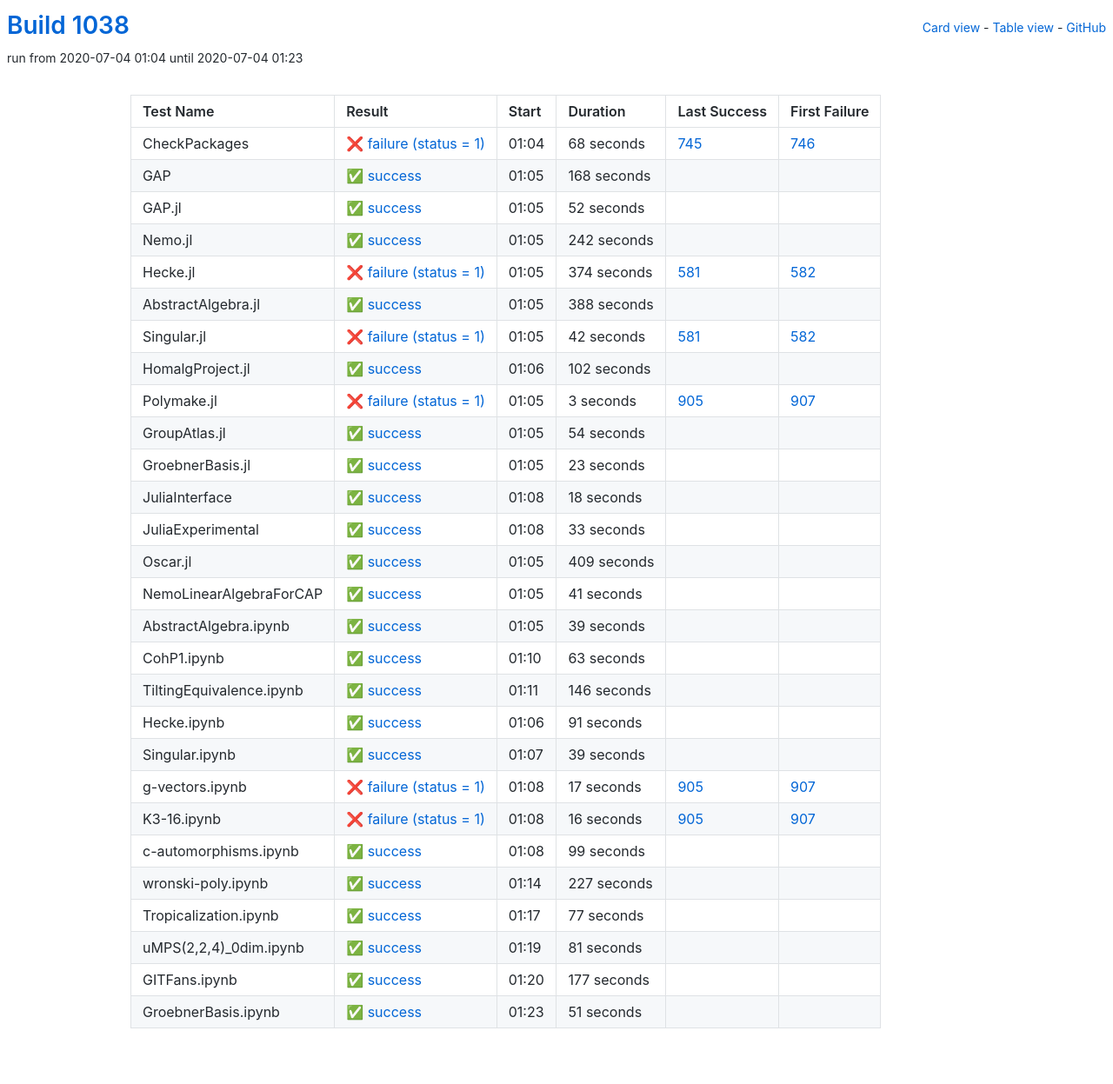
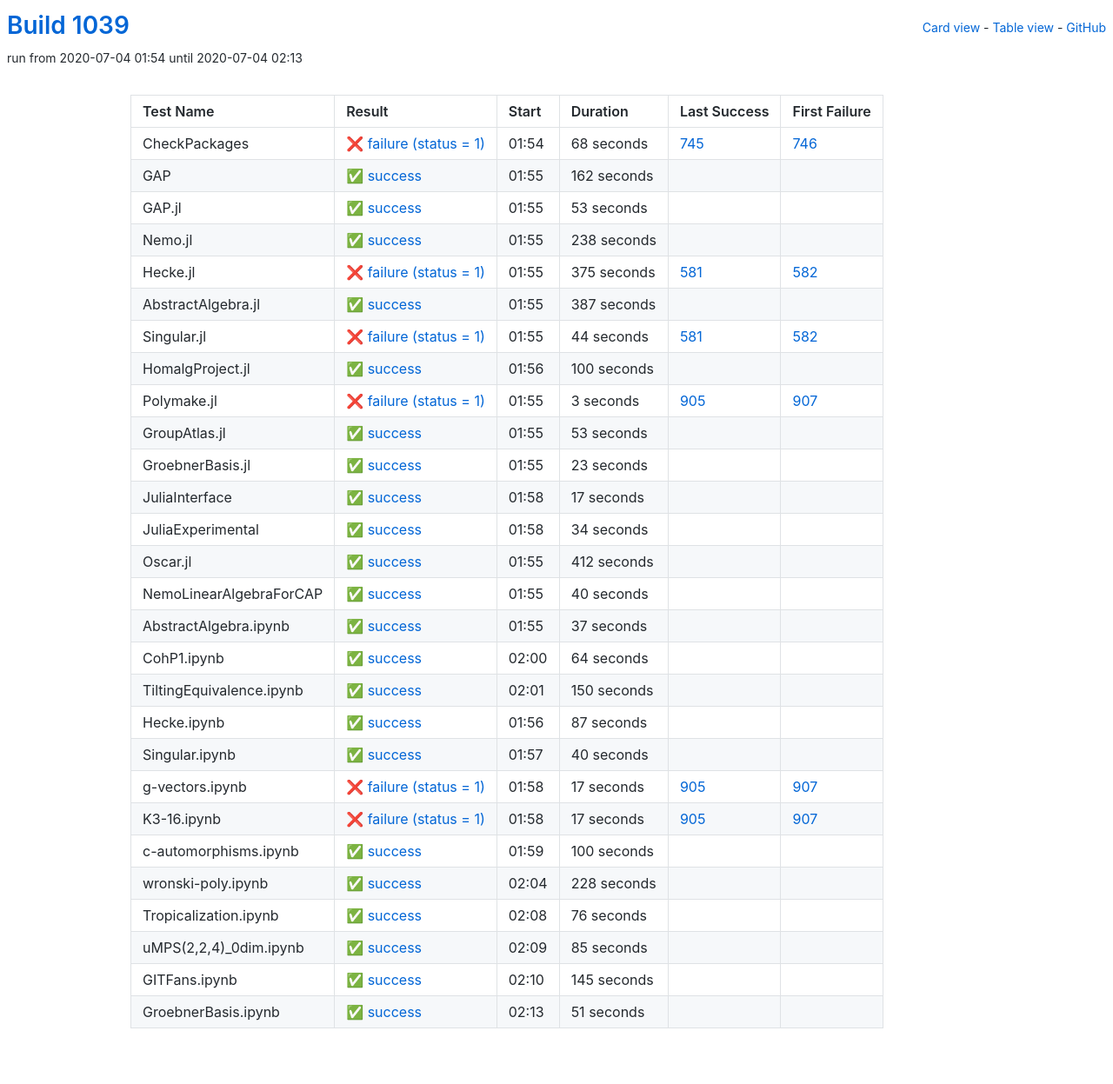
Before and after one commit to oscar-system/oscar-ci-status-1.4, a Jekyll site: the page built from table.html, in a window 1280 px wide. Shown: the whole page at 87% size. Built offline with Jekyll 4.4.1, drawn with Linux system fonts in a browser that asks for light colours.

Commit message:
Build #1039

```diff
--- a/_data/ci.yml
+++ b/_data/ci.yml
@@ -1,6 +1,6 @@
 ---
-build: 1038
-build_url: https://oscarci.mathematik.uni-kl.de/job/oscar-julia-1.4/1038/
+build: 1039
+build_url: https://oscarci.mathematik.uni-kl.de/job/oscar-julia-1.4/1039/
 job: oscar-julia-1.4
 organization: oscar-system
 repo: oscar-ci-status-1.4
@@ -8,8 +8,8 @@ repourl: https://github.com/oscar-system/oscar-ci-status-1.4
 tests:
 - name: CheckPackages
   id: checkpackages
-  log: https://oscarci.mathematik.uni-kl.de/job/oscar-julia-1.4/1038/artifact/logs/build-1038/CheckPackages.log
-  start: 2020-07-04 01:04
+  log: https://oscarci.mathematik.uni-kl.de/job/oscar-julia-1.4/1039/artifact/logs/build-1039/CheckPackages.log
+  start: 2020-07-04 01:54
   success: false
   exitcode: 1
   status: failure
@@ -20,92 +20,92 @@ tests:
   first_failure_url: https://oscarci.mathematik.uni-kl.de/job/oscar-julia-1.4/746/
 - name: GAP
   id: gap
-  log: https://oscarci.mathematik.uni-kl.de/job/oscar-julia-1.4/1038/artifact/logs/build-1038/GAP.log
-  start: 2020-07-04 01:05
+  log: https://oscarci.mathematik.uni-kl.de/job/oscar-julia-1.4/1039/artifact/logs/build-1039/GAP.log
+  start: 2020-07-04 01:55
   success: true
   exitcode: 0
   status: success
-  duration: 168
+  duration: 162
   last_success: false
   last_success_url:
   first_failure: false
   first_failure_url:
 - name: GAP.jl
   id: gap-jl
-  log: https://oscarci.mathematik.uni-kl.de/job/oscar-julia-1.4/1038/artifact/logs/build-1038/GAP.jl.log
-  start: 2020-07-04 01:05
+  log: https://oscarci.mathematik.uni-kl.de/job/oscar-julia-1.4/1039/artifact/logs/build-1039/GAP.jl.log
+  start: 2020-07-04 01:55
   success: true
   exitcode: 0
   status: success
-  duration: 52
+  duration: 53
   last_success: false
   last_success_url:
   first_failure: false
   first_failure_url:
 - name: Nemo.jl
   id: nemo-jl
-  log: https://oscarci.mathematik.uni-kl.de/job/oscar-julia-1.4/1038/artifact/logs/build-1038/Nemo.jl.log
-  start: 2020-07-04 01:05
+  log: https://oscarci.mathematik.uni-kl.de/job/oscar-julia-1.4/1039/artifact/logs/build-1039/Nemo.jl.log
+  start: 2020-07-04 01:55
   success: true
   exitcode: 0
   status: success
-  duration: 242
+  duration: 238
   last_success: false
   last_success_url:
   first_failure: false
   first_failure_url:
 - name: Hecke.jl
   id: hecke-jl
-  log: https://oscarci.mathematik.uni-kl.de/job/oscar-julia-1.4/1038/artifact/logs/build-1038/Hecke.jl.log
-  start: 2020-07-04 01:05
+  log: https://oscarci.mathematik.uni-kl.de/job/oscar-julia-1.4/1039/artifact/logs/build-1039/Hecke.jl.log
+  start: 2020-07-04 01:55
   success: false
   exitcode: 1
   status: failure
-  duration: 374
+  duration: 375
   last_success: 581
   last_success_url: https://oscarci.mathematik.uni-kl.de/job/oscar-julia-1.4/581/
   first_failure: 582
   first_failure_url: https://oscarci.mathematik.uni-kl.de/job/oscar-julia-1.4/582/
 - name: AbstractAlgebra.jl
   id: abstractalgebra-jl
-  log: https://oscarci.mathematik.uni-kl.de/job/oscar-julia-1.4/1038/artifact/logs/build-1038/AbstractAlgebra.jl.log
-  start: 2020-07-04 01:05
+  log: https://oscarci.mathematik.uni-kl.de/job/oscar-julia-1.4/1039/artifact/logs/build-1039/AbstractAlgebra.jl.log
+  start: 2020-07-04 01:55
   success: true
   exitcode: 0
   status: success
-  duration: 388
+  duration: 387
   last_success: false
   last_success_url:
   first_failure: false
   first_failure_url:
 - name: Singular.jl
   id: singular-jl
-  log: https://oscarci.mathematik.uni-kl.de/job/oscar-julia-1.4/1038/artifact/logs/build-1038/Singular.jl.log
-  start: 2020-07-04 01:05
+  log: https://oscarci.mathematik.uni-kl.de/job/oscar-julia-1.4/1039/artifact/logs/build-1039/Singular.jl.log
+  start: 2020-07-04 01:55
   success: false
   exitcode: 1
   status: failure
-  duration: 42
+  duration: 44
   last_success: 581
   last_success_url: https://oscarci.mathematik.uni-kl.de/job/oscar-julia-1.4/581/
   first_failure: 582
   first_failure_url: https://oscarci.mathematik.uni-kl.de/job/oscar-julia-1.4/582/
 - name: HomalgProject.jl
   id: homalgproject-jl
-  log: https://oscarci.mathematik.uni-kl.de/job/oscar-julia-1.4/1038/artifact/logs/build-1038/HomalgProject.jl.log
-  start: 2020-07-04 01:06
+  log: https://oscarci.mathematik.uni-kl.de/job/oscar-julia-1.4/1039/artifact/logs/build-1039/HomalgProject.jl.log
+  start: 2020-07-04 01:56
   success: true
   exitcode: 0
   status: success
-  duration: 102
+  duration: 100
   last_success: false
   last_success_url:
   first_failure: false
   first_failure_url:
 - name: Polymake.jl
   id: polymake-jl
-  log: https://oscarci.mathematik.uni-kl.de/job/oscar-julia-1.4/1038/artifact/logs/build-1038/Polymake.jl.log
-  start: 2020-07-04 01:05
+  log: https://oscarci.mathematik.uni-kl.de/job/oscar-julia-1.4/1039/artifact/logs/build-1039/Polymake.jl.log
+  start: 2020-07-04 01:55
   success: false
   exitcode: 1
   status: failure
@@ -116,20 +116,20 @@ tests:
   first_failure_url: https://oscarci.mathematik.uni-kl.de/job/oscar-julia-1.4/907/
 - name: GroupAtlas.jl
   id: groupatlas-jl
-  log: https://oscarci.mathematik.uni-kl.de/job/oscar-julia-1.4/1038/artifact/logs/build-1038/GroupAtlas.jl.log
-  start: 2020-07-04 01:05
+  log: https://oscarci.mathematik.uni-kl.de/job/oscar-julia-1.4/1039/artifact/logs/build-1039/GroupAtlas.jl.log
+  start: 2020-07-04 01:55
   success: true
   exitcode: 0
   status: success
-  duration: 54
+  duration: 53
   last_success: false
   last_success_url:
   first_failure: false
   first_failure_url:
 - name: GroebnerBasis.jl
   id: groebnerbasis-jl
-  log: https://oscarci.mathematik.uni-kl.de/job/oscar-julia-1.4/1038/artifact/logs/build-1038/GroebnerBasis.jl.log
-  start: 2020-07-04 01:05
+  log: https://oscarci.mathematik.uni-kl.de/job/oscar-julia-1.4/1039/artifact/logs/build-1039/GroebnerBasis.jl.log
+  start: 2020-07-04 01:55
   success: true
   exitcode: 0
   status: success
@@ -140,116 +140,116 @@ tests:
   first_failure_url:
 - name: JuliaInterface
   id: juliainterface
-  log: https://oscarci.mathematik.uni-kl.de/job/oscar-julia-1.4/1038/artifact/logs/build-1038/JuliaInterface.log
-  start: 2020-07-04 01:08
+  log: https://oscarci.mathematik.uni-kl.de/job/oscar-julia-1.4/1039/artifact/logs/build-1039/JuliaInterface.log
+  start: 2020-07-04 01:58
   success: true
   exitcode: 0
   status: success
-  duration: 18
+  duration: 17
   last_success: false
   last_success_url:
   first_failure: false
   first_failure_url:
 - name: JuliaExperimental
   id: juliaexperimental
-  log: https://oscarci.mathematik.uni-kl.de/job/oscar-julia-1.4/1038/artifact/logs/build-1038/JuliaExperimental.log
-  start: 2020-07-04 01:08
+  log: https://oscarci.mathematik.uni-kl.de/job/oscar-julia-1.4/1039/artifact/logs/build-1039/JuliaExperimental.log
+  start: 2020-07-04 01:58
   success: true
   exitcode: 0
   status: success
-  duration: 33
+  duration: 34
   last_success: false
   last_success_url:
   first_failure: false
   first_failure_url:
 - name: Oscar.jl
   id: oscar-jl
-  log: https://oscarci.mathematik.uni-kl.de/job/oscar-julia-1.4/1038/artifact/logs/build-1038/Oscar.jl.log
-  start: 2020-07-04 01:05
+  log: https://oscarci.mathematik.uni-kl.de/job/oscar-julia-1.4/1039/artifact/logs/build-1039/Oscar.jl.log
+  start: 2020-07-04 01:55
   success: true
   exitcode: 0
   status: success
-  duration: 409
+  duration: 412
   last_success: false
   last_success_url:
   first_failure: false
   first_failure_url:
 - name: NemoLinearAlgebraForCAP
   id: nemolinearalgebraforcap
-  log: https://oscarci.mathematik.uni-kl.de/job/oscar-julia-1.4/1038/artifact/logs/build-1038/NemoLinearAlgebraForCAP.log
-  start: 2020-07-04 01:05
+  log: https://oscarci.mathematik.uni-kl.de/job/oscar-julia-1.4/1039/artifact/logs/build-1039/NemoLinearAlgebraForCAP.log
+  start: 2020-07-04 01:55
   success: true
   exitcode: 0
   status: success
-  duration: 41
+  duration: 40
   last_success: false
   last_success_url:
   first_failure: false
   first_failure_url:
 - name: AbstractAlgebra.ipynb
   id: abstractalgebra-ipynb
-  log: https://oscarci.mathematik.uni-kl.de/job/oscar-julia-1.4/1038/artifact/logs/build-1038/AbstractAlgebra.ipynb.log
-  start: 2020-07-04 01:05
+  log: https://oscarci.mathematik.uni-kl.de/job/oscar-julia-1.4/1039/artifact/logs/build-1039/AbstractAlgebra.ipynb.log
+  start: 2020-07-04 01:55
   success: true
   exitcode: 0
   status: success
-  duration: 39
+  duration: 37
   last_success: false
   last_success_url:
   first_failure: false
   first_failure_url:
 - name: CohP1.ipynb
   id: cohp1-ipynb
-  log: https://oscarci.mathematik.uni-kl.de/job/oscar-julia-1.4/1038/artifact/logs/build-1038/CohP1.ipynb.log
-  start: 2020-07-04 01:10
+  log: https://oscarci.mathematik.uni-kl.de/job/oscar-julia-1.4/1039/artifact/logs/build-1039/CohP1.ipynb.log
+  start: 2020-07-04 02:00
   success: true
   exitcode: 0
   status: success
-  duration: 63
+  duration: 64
   last_success: false
   last_success_url:
   first_failure: false
   first_failure_url:
 - name: TiltingEquivalence.ipynb
   id: tiltingequivalence-ipynb
-  log: https://oscarci.mathematik.uni-kl.de/job/oscar-julia-1.4/1038/artifact/logs/build-1038/TiltingEquivalence.ipynb.log
-  start: 2020-07-04 01:11
+  log: https://oscarci.mathematik.uni-kl.de/job/oscar-julia-1.4/1039/artifact/logs/build-1039/TiltingEquivalence.ipynb.log
+  start: 2020-07-04 02:01
   success: true
   exitcode: 0
   status: success
-  duration: 146
+  duration: 150
   last_success: false
   last_success_url:
   first_failure: false
   first_failure_url:
 - name: Hecke.ipynb
   id: hecke-ipynb
-  log: https://oscarci.mathematik.uni-kl.de/job/oscar-julia-1.4/1038/artifact/logs/build-1038/Hecke.ipynb.log
-  start: 2020-07-04 01:06
+  log: https://oscarci.mathematik.uni-kl.de/job/oscar-julia-1.4/1039/artifact/logs/build-1039/Hecke.ipynb.log
+  start: 2020-07-04 01:56
   success: true
   exitcode: 0
   status: success
-  duration: 91
+  duration: 87
   last_success: false
   last_success_url:
   first_failure: false
   first_failure_url:
 - name: Singular.ipynb
   id: singular-ipynb
-  log: https://oscarci.mathematik.uni-kl.de/job/oscar-julia-1.4/1038/artifact/logs/build-1038/Singular.ipynb.log
-  start: 2020-07-04 01:07
+  log: https://oscarci.mathematik.uni-kl.de/job/oscar-julia-1.4/1039/artifact/logs/build-1039/Singular.ipynb.log
+  start: 2020-07-04 01:57
   success: true
   exitcode: 0
   status: success
-  duration: 39
+  duration: 40
   last_success: false
   last_success_url:
   first_failure: false
   first_failure_url:
 - name: g-vectors.ipynb
   id: g-vectors-ipynb
-  log: https://oscarci.mathematik.uni-kl.de/job/oscar-julia-1.4/1038/artifact/logs/build-1038/g-vectors.ipynb.log
-  start: 2020-07-04 01:08
+  log: https://oscarci.mathematik.uni-kl.de/job/oscar-julia-1.4/1039/artifact/logs/build-1039/g-vectors.ipynb.log
+  start: 2020-07-04 01:58
   success: false
   exitcode: 1
   status: failure
@@ -260,80 +260,80 @@ tests:
   first_failure_url: https://oscarci.mathematik.uni-kl.de/job/oscar-julia-1.4/907/
 - name: K3-16.ipynb
   id: k3-16-ipynb
-  log: https://oscarci.mathematik.uni-kl.de/job/oscar-julia-1.4/1038/artifact/logs/build-1038/K3-16.ipynb.log
-  start: 2020-07-04 01:08
+  log: https://oscarci.mathematik.uni-kl.de/job/oscar-julia-1.4/1039/artifact/logs/build-1039/K3-16.ipynb.log
+  start: 2020-07-04 01:58
   success: false
   exitcode: 1
   status: failure
-  duration: 16
+  duration: 17
   last_success: 905
   last_success_url: https://oscarci.mathematik.uni-kl.de/job/oscar-julia-1.4/905/
   first_failure: 907
   first_failure_url: https://oscarci.mathematik.uni-kl.de/job/oscar-julia-1.4/907/
 - name: c-automorphisms.ipynb
   id: c-automorphisms-ipynb
-  log: https://oscarci.mathematik.uni-kl.de/job/oscar-julia-1.4/1038/artifact/logs/build-1038/c-automorphisms.ipynb.log
-  start: 2020-07-04 01:08
+  log: https://oscarci.mathematik.uni-kl.de/job/oscar-julia-1.4/1039/artifact/logs/build-1039/c-automorphisms.ipynb.log
+  start: 2020-07-04 01:59
   success: true
   exitcode: 0
   status: success
-  duration: 99
+  duration: 100
   last_success: false
   last_success_url:
   first_failure: false
   first_failure_url:
 - name: wronski-poly.ipynb
   id: wronski-poly-ipynb
-  log: https://oscarci.mathematik.uni-kl.de/job/oscar-julia-1.4/1038/artifact/logs/build-1038/wronski-poly.ipynb.log
-  start: 2020-07-04 01:14
+  log: https://oscarci.mathematik.uni-kl.de/job/oscar-julia-1.4/1039/artifact/logs/build-1039/wronski-poly.ipynb.log
+  start: 2020-07-04 02:04
   success: true
   exitcode: 0
   status: success
-  duration: 227
+  duration: 228
   last_success: false
   last_success_url:
   first_failure: false
   first_failure_url:
 - name: Tropicalization.ipynb
   id: tropicalization-ipynb
-  log: https://oscarci.mathematik.uni-kl.de/job/oscar-julia-1.4/1038/artifact/logs/build-1038/Tropicalization.ipynb.log
-  start: 2020-07-04 01:17
+  log: https://oscarci.mathematik.uni-kl.de/job/oscar-julia-1.4/1039/artifact/logs/build-1039/Tropicalization.ipynb.log
+  start: 2020-07-04 02:08
   success: true
   exitcode: 0
   status: success
-  duration: 77
+  duration: 76
   last_success: false
   last_success_url:
   first_failure: false
   first_failure_url:
 - name: uMPS(2,2,4)_0dim.ipynb
   id: umps-2-2-4-0dim-ipynb
-  log: https://oscarci.mathematik.uni-kl.de/job/oscar-julia-1.4/1038/artifact/logs/build-1038/uMPS-2-2-4-_0dim.ipynb.log
-  start: 2020-07-04 01:19
+  log: https://oscarci.mathematik.uni-kl.de/job/oscar-julia-1.4/1039/artifact/logs/build-1039/uMPS-2-2-4-_0dim.ipynb.log
+  start: 2020-07-04 02:09
   success: true
   exitcode: 0
   status: success
-  duration: 81
+  duration: 85
   last_success: false
   last_success_url:
   first_failure: false
   first_failure_url:
 - name: GITFans.ipynb
   id: gitfans-ipynb
-  log: https://oscarci.mathematik.uni-kl.de/job/oscar-julia-1.4/1038/artifact/logs/build-1038/GITFans.ipynb.log
-  start: 2020-07-04 01:20
+  log: https://oscarci.mathematik.uni-kl.de/job/oscar-julia-1.4/1039/artifact/logs/build-1039/GITFans.ipynb.log
+  start: 2020-07-04 02:10
   success: true
   exitcode: 0
   status: success
-  duration: 177
+  duration: 145
   last_success: false
   last_success_url:
   first_failure: false
   first_failure_url:
 - name: GroebnerBasis.ipynb
   id: groebnerbasis-ipynb
-  log: https://oscarci.mathematik.uni-kl.de/job/oscar-julia-1.4/1038/artifact/logs/build-1038/GroebnerBasis.ipynb.log
-  start: 2020-07-04 01:23
+  log: https://oscarci.mathematik.uni-kl.de/job/oscar-julia-1.4/1039/artifact/logs/build-1039/GroebnerBasis.ipynb.log
+  start: 2020-07-04 02:13
   success: true
   exitcode: 0
   status: success
```
Also changed, not shown: README.md.
